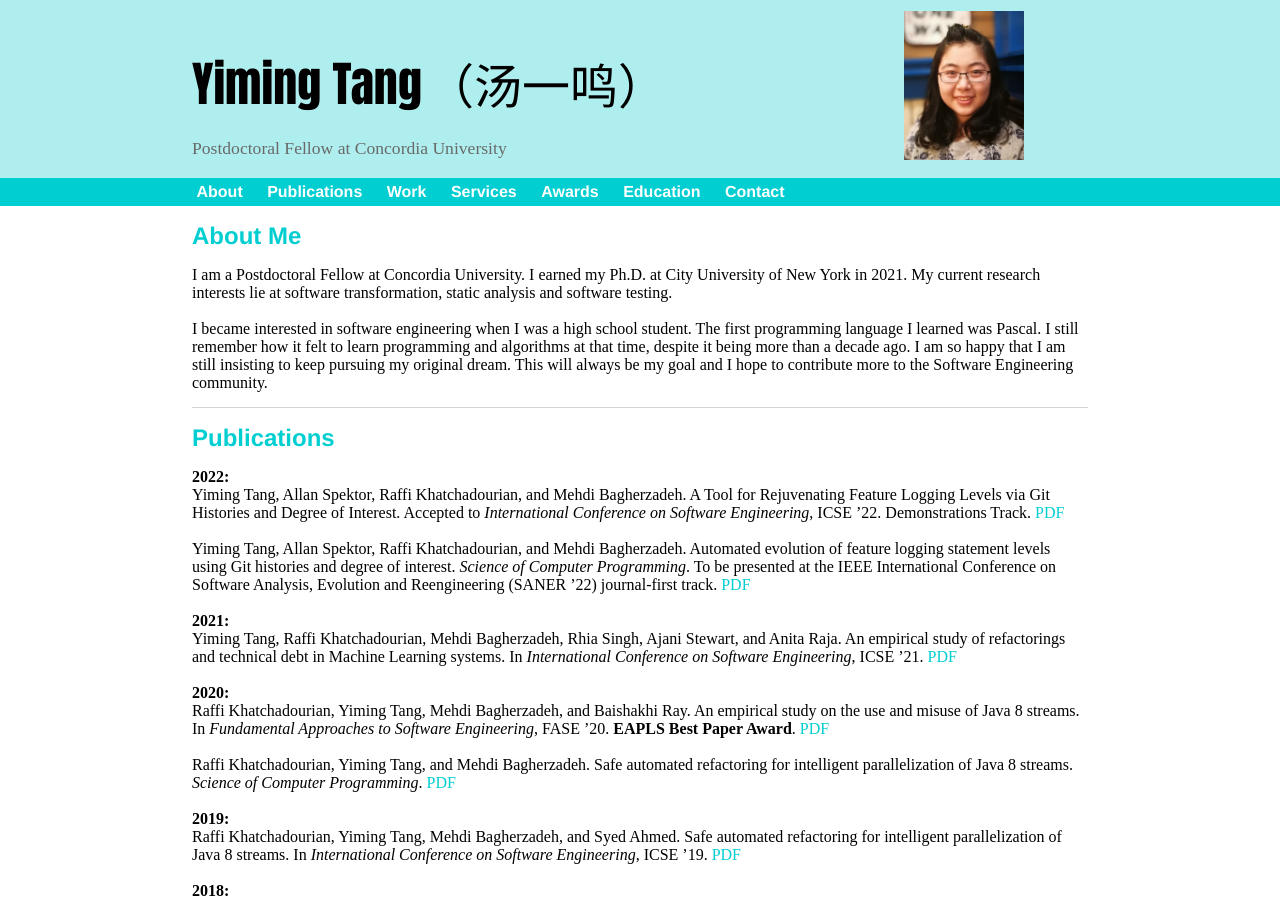
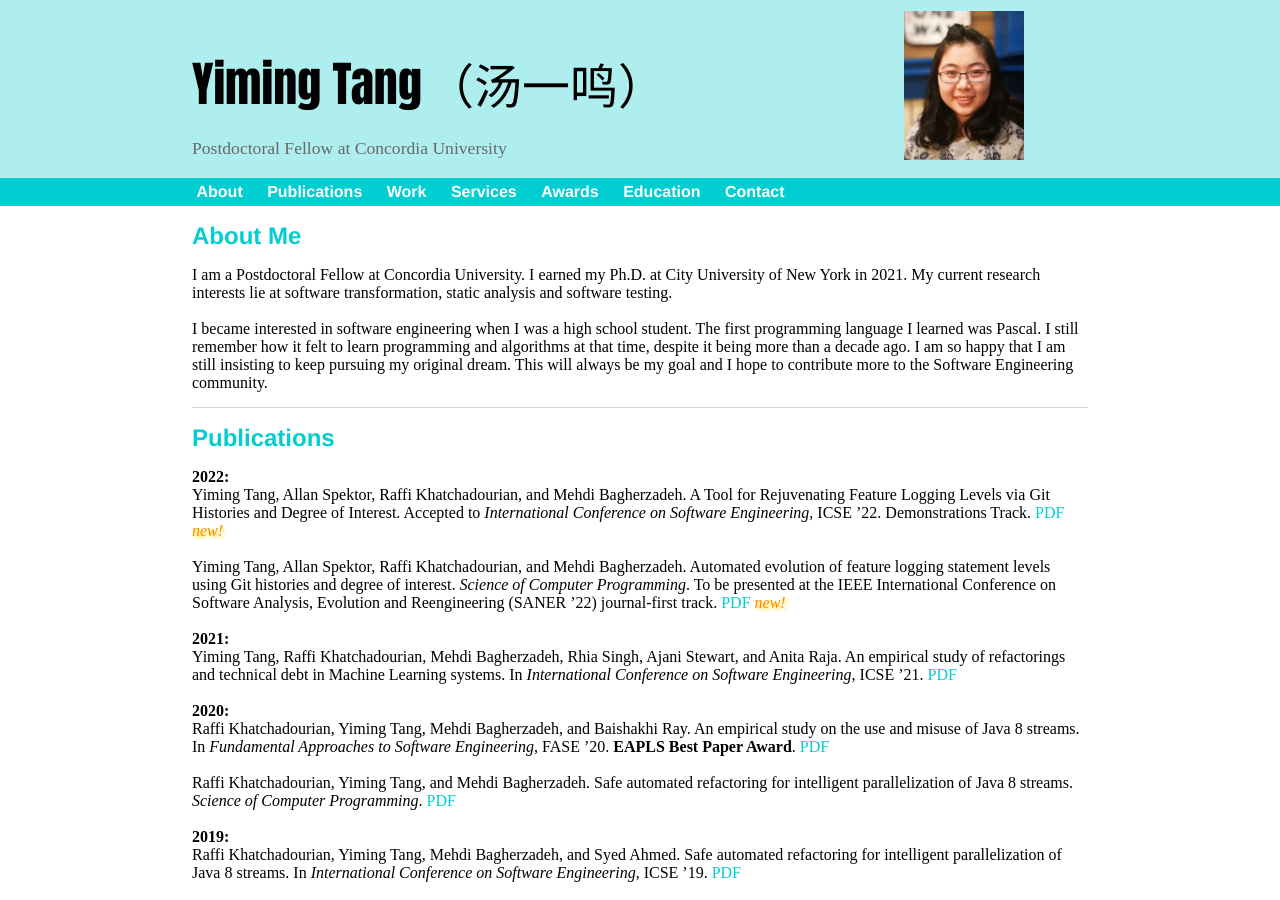
Before and after one commit to yiming-tang-cs/yiming-tang-cs.github.io, a Jekyll site: the page built from index.html, in a window 1280 px wide and 900 px high. Built offline with Jekyll 4.4.1, drawn with Linux system fonts in a browser that asks for light colours.

Commit message:
Update index.html

```diff
--- a/index.html
+++ b/index.html
@@ -14,9 +14,9 @@
     <h1>Publications</h1>
 
     <b>2022:</b><br/>
-    Yiming Tang, Allan Spektor, Raffi Khatchadourian, and Mehdi Bagherzadeh. A Tool for Rejuvenating Feature Logging Levels via Git Histories and Degree of Interest. Accepted to <i>International Conference on Software Engineering</i>, ICSE ’22. Demonstrations Track. <a href="https://arxiv.org/pdf/2112.02758.pdf">PDF</a>
+    Yiming Tang, Allan Spektor, Raffi Khatchadourian, and Mehdi Bagherzadeh. A Tool for Rejuvenating Feature Logging Levels via Git Histories and Degree of Interest. Accepted to <i>International Conference on Software Engineering</i>, ICSE ’22. Demonstrations Track. <a href="https://arxiv.org/pdf/2112.02758.pdf">PDF</a> <ns>new!</ns>
     <br/><br/>
-    Yiming Tang, Allan Spektor, Raffi Khatchadourian, and Mehdi Bagherzadeh. Automated evolution of feature logging statement levels using Git histories and degree of interest. <i>Science of Computer Programming</i>. To be presented at the IEEE International Conference on Software Analysis, Evolution and Reengineering (SANER ’22) journal-first track. <a href="https://arxiv.org/pdf/2104.07736.pdf">PDF</a>
+    Yiming Tang, Allan Spektor, Raffi Khatchadourian, and Mehdi Bagherzadeh. Automated evolution of feature logging statement levels using Git histories and degree of interest. <i>Science of Computer Programming</i>. To be presented at the IEEE International Conference on Software Analysis, Evolution and Reengineering (SANER ’22) journal-first track. <a href="https://arxiv.org/pdf/2104.07736.pdf">PDF</a> <ns>new!</ns>
     <br/><br/>
 
     <b>2021:</b><br/>
```
